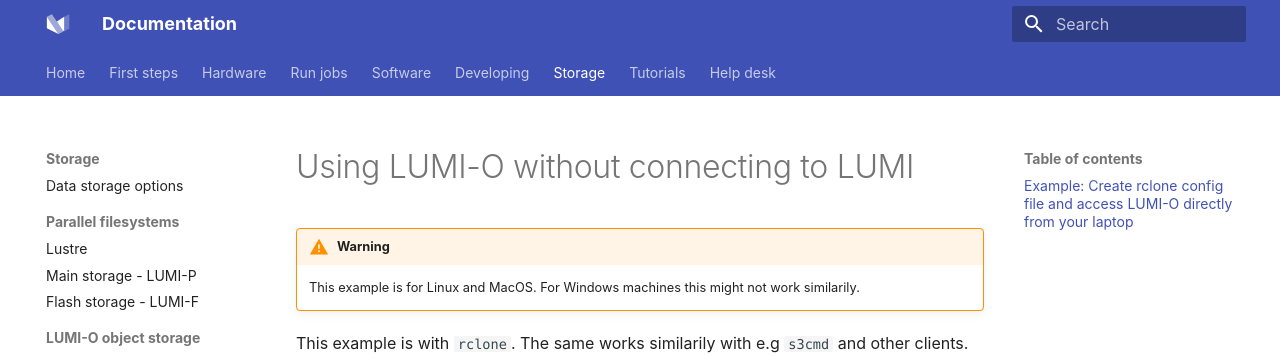
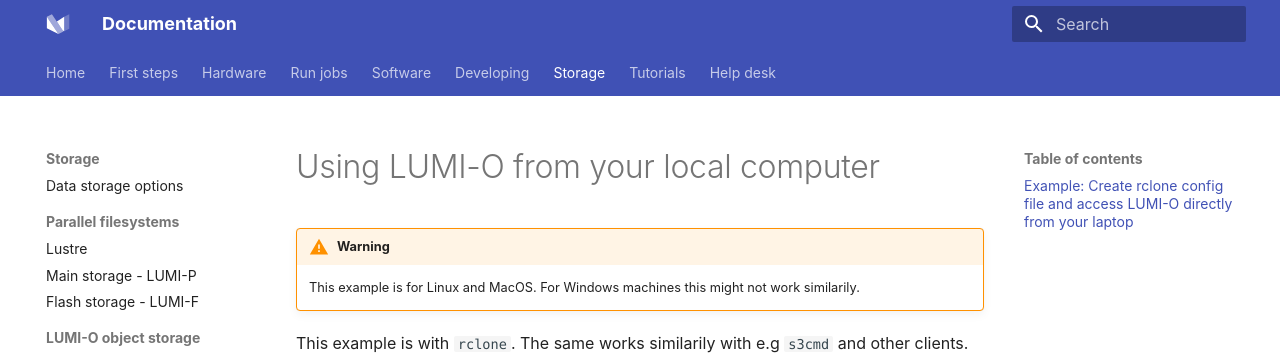
Before and after one commit to Lumi-supercomputer/lumi-userguide, an MkDocs documentation site: the page built from docs/storage/lumio/connect-local.md, in a window 1280 px wide and 1361 px high. Shown: the top 355 px of the window. Built offline with MkDocs 1.6.1 and Material for MkDocs 9.7.7, drawn with Linux system fonts in a browser that asks for light colours.

Commit message:
Update docs/storage/lumio/connect-local.md
Co-authored-by: Maciej Szpindler <56594900+mszpindler@users.noreply.github.com>

```diff
--- a/docs/storage/lumio/connect-local.md
+++ b/docs/storage/lumio/connect-local.md
@@ -1,4 +1,4 @@
-# Using LUMI-O without connecting to LUMI
+# Using LUMI-O from your local computer
 
 !!!Warning
     This example is for Linux and MacOS. For Windows machines this might not work similarily.
```
